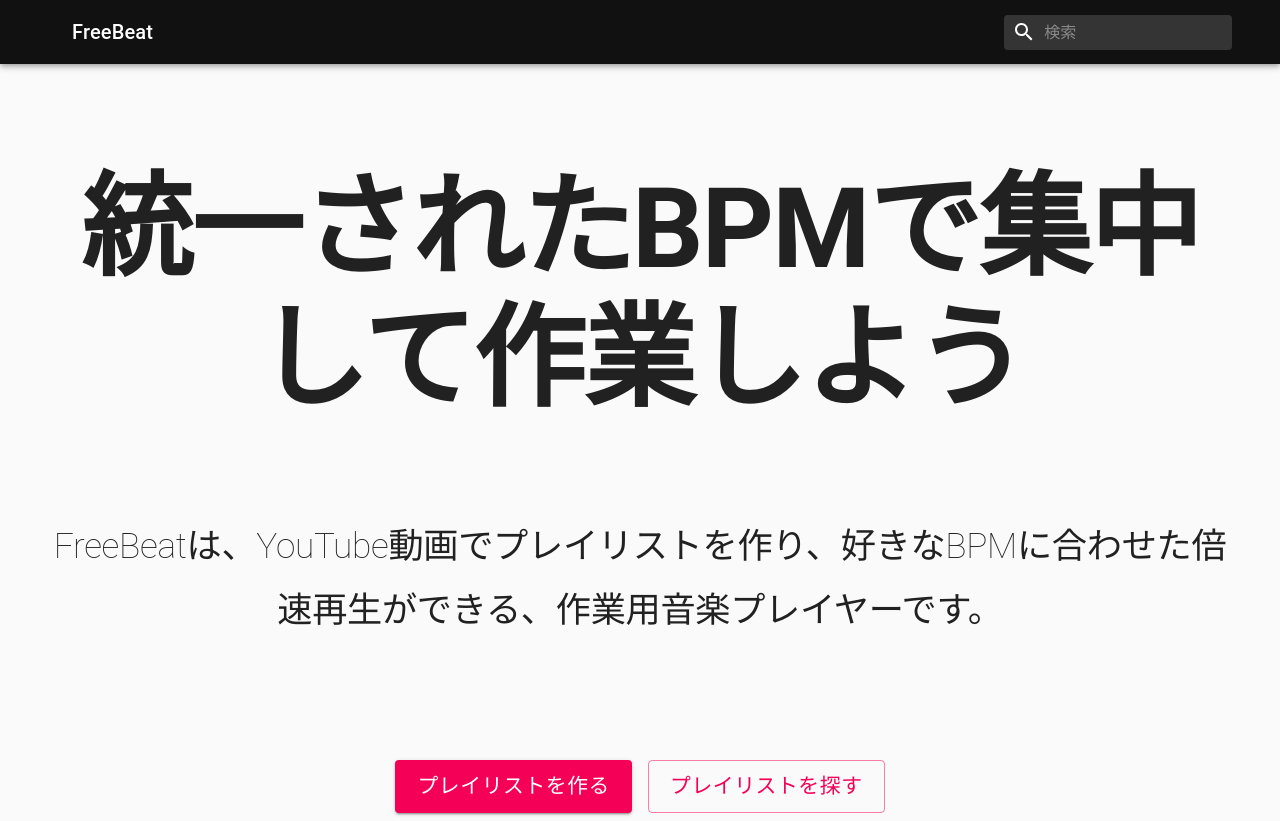
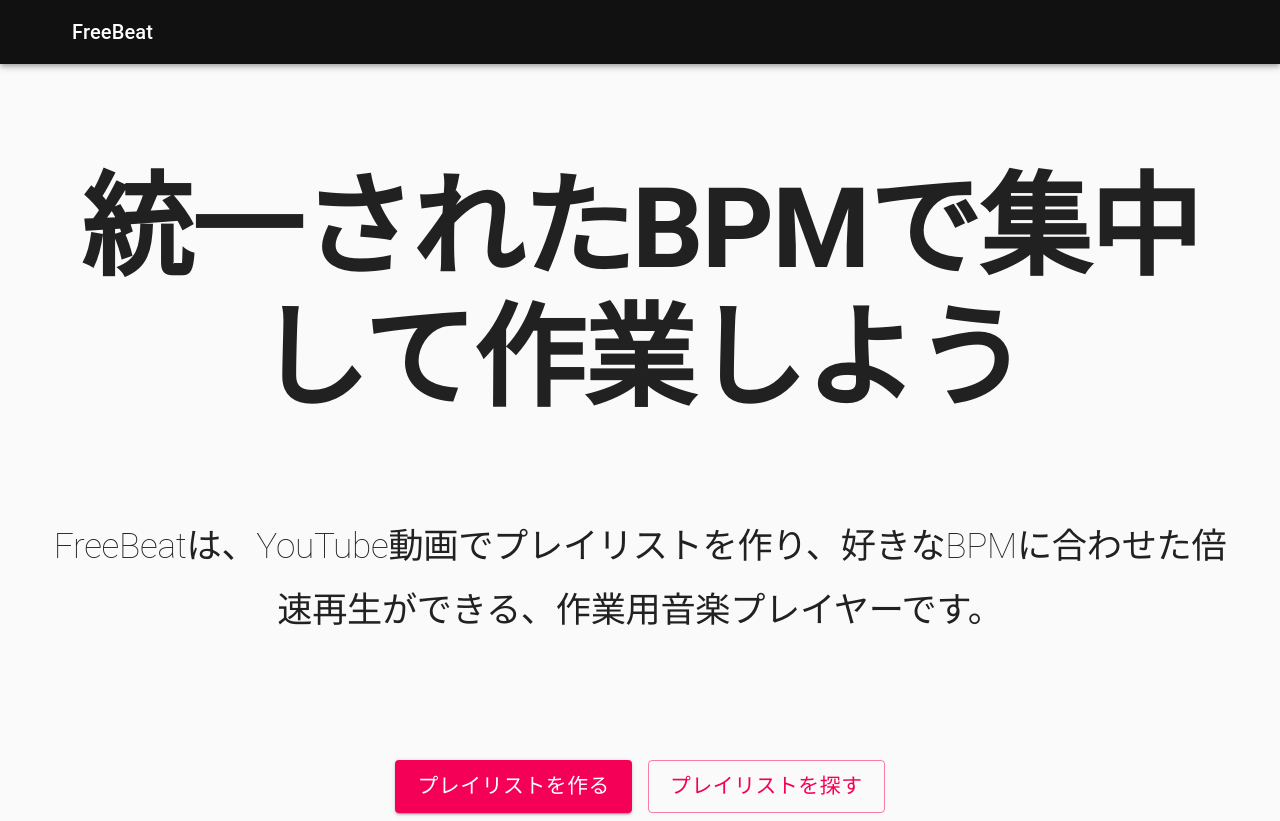
Before and after one commit to solt9029/freebeat, a Next.js app: page / in a window 1280 px wide. Built offline with nearby package versions, Linux system fonts and the light colour scheme; no server answers.

Commit message:
Check pathname

```diff
--- a/components/organisms/Navbar.tsx
+++ b/components/organisms/Navbar.tsx
@@ -1,9 +1,12 @@
 import { AppBar, Container, Toolbar, Typography } from '@material-ui/core'
 import React from 'react'
 import Link from 'next/link'
+import { useRouter } from 'next/dist/client/router'
 import SearchField from './SearchField'
 
 function Navbar() {
+  const { pathname } = useRouter()
+
   return (
     <AppBar position="static">
       <Container fixed>
@@ -13,7 +16,7 @@ function Navbar() {
               <Typography variant="h6">FreeBeat</Typography>
             </Container>
           </Link>
-          <SearchField />
+          {pathname === '/playlists' && <SearchField />}
         </Toolbar>
       </Container>
     </AppBar>
```
